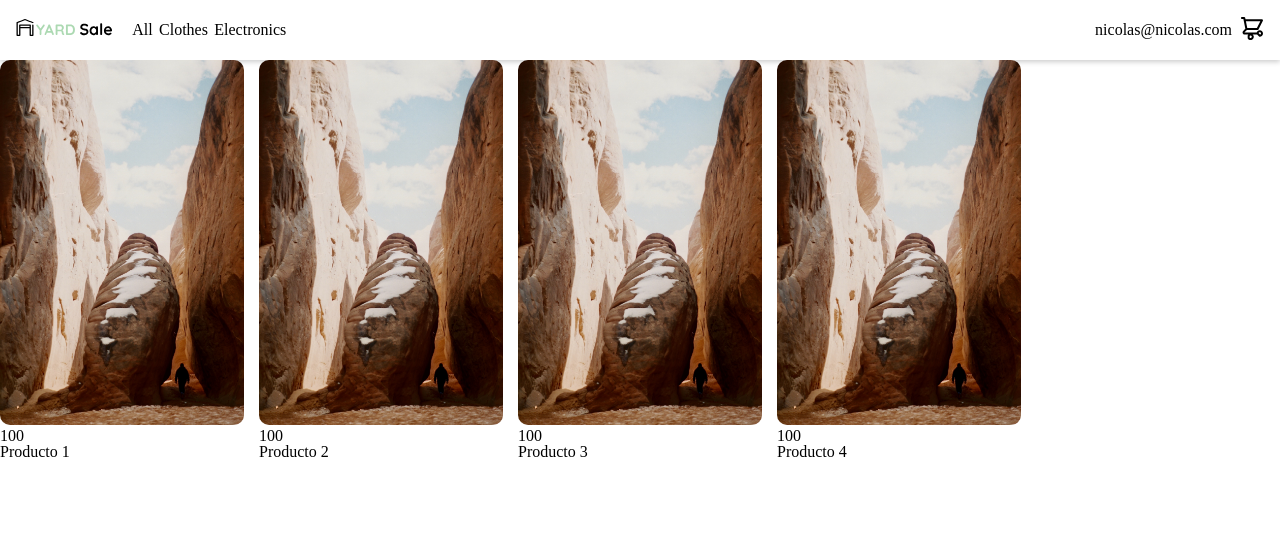
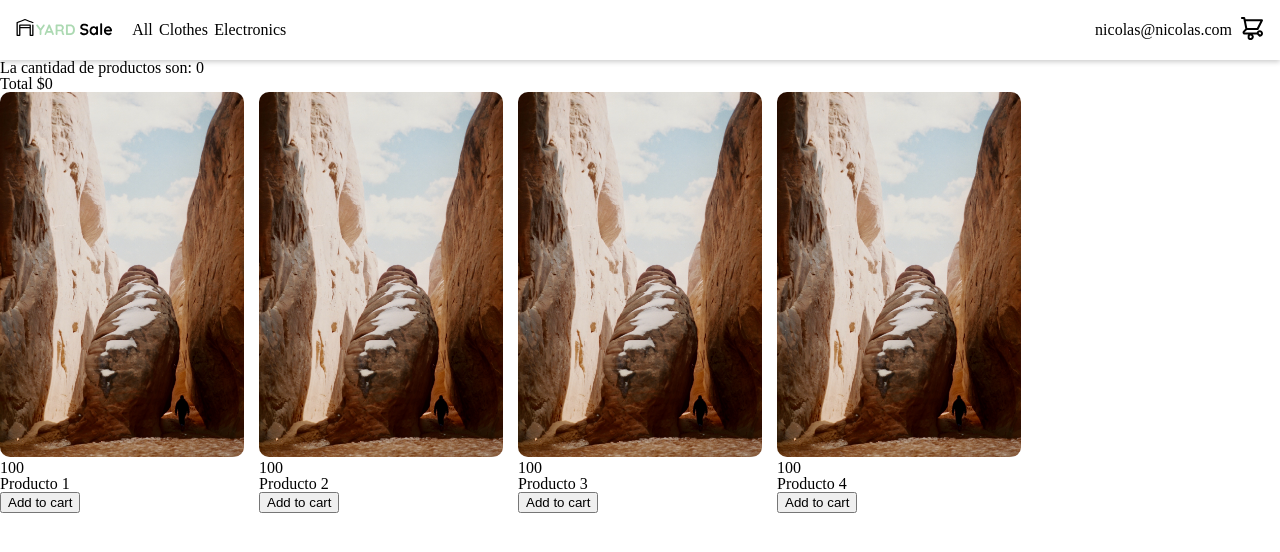
Before and after one commit to AngAven/platzi-course-angular-component-services, an Angular app: page / in a window 1280 px wide. Shown: the top 552 px of the page. Built offline with nearby package versions, Linux system fonts and the light colour scheme.

Commit message:
Componenetes mas elaborados e intercomunicados

```diff
--- a/src/app/components/product/product.component.html
+++ b/src/app/components/product/product.component.html
@@ -3,3 +3,4 @@
 <app-img [image]="product.image"></app-img>
 <h2>{{product.price}}</h2>
 <p>{{product.name}}</p>
+<button (click)="onAddToCart()">Add to cart</button>
--- a/src/app/components/product/product.component.ts
+++ b/src/app/components/product/product.component.ts
@@ -1,4 +1,4 @@
-import { Component, OnInit, Input } from '@angular/core';
+import {Component, OnInit, Input, Output, EventEmitter} from '@angular/core';
 import {Product} from "../../models/product.model";
 
 @Component({
@@ -15,9 +15,14 @@ export class ProductComponent implements OnInit {
     name: ''
   }
 
+  @Output() addedProduct = new EventEmitter<Product>()
+
   constructor() { }
 
   ngOnInit(): void {
   }
 
+  onAddToCart(){
+    this.addedProduct.emit(this.product)
+  }
 }
--- a/src/app/components/products/products.component.html
+++ b/src/app/components/products/products.component.html
@@ -1,3 +1,14 @@
+<p>
+  La cantidad de productos son: {{myShoppingCart.length}}
+</p>
+<p>
+  Total ${{total}}
+</p>
+
 <div class="products--grid">
-  <app-product [product]="product" *ngFor="let product of products"></app-product>
+  <app-product
+    [product]="product"
+    *ngFor="let product of products"
+    (addedProduct)="onAddToShoppingCart($event)"
+  ></app-product>
 </div>
--- a/src/app/components/products/products.component.ts
+++ b/src/app/components/products/products.component.ts
@@ -8,6 +8,8 @@ import {Product} from "../../models/product.model";
 })
 export class ProductsComponent implements OnInit {
 
+  myShoppingCart: Product[] = []
+  total = 0
   products: Product[] = [
     {
       id: '1',
@@ -41,4 +43,10 @@ export class ProductsComponent implements OnInit {
   ngOnInit(): void {
   }
 
+  onAddToShoppingCart(product: Product){
+    console.log('product => ', product)
+    this.myShoppingCart.push(product)
+    this.total = this.myShoppingCart.reduce((sum, item) => sum + item.price, 0 )
+  }
+
 }
```
